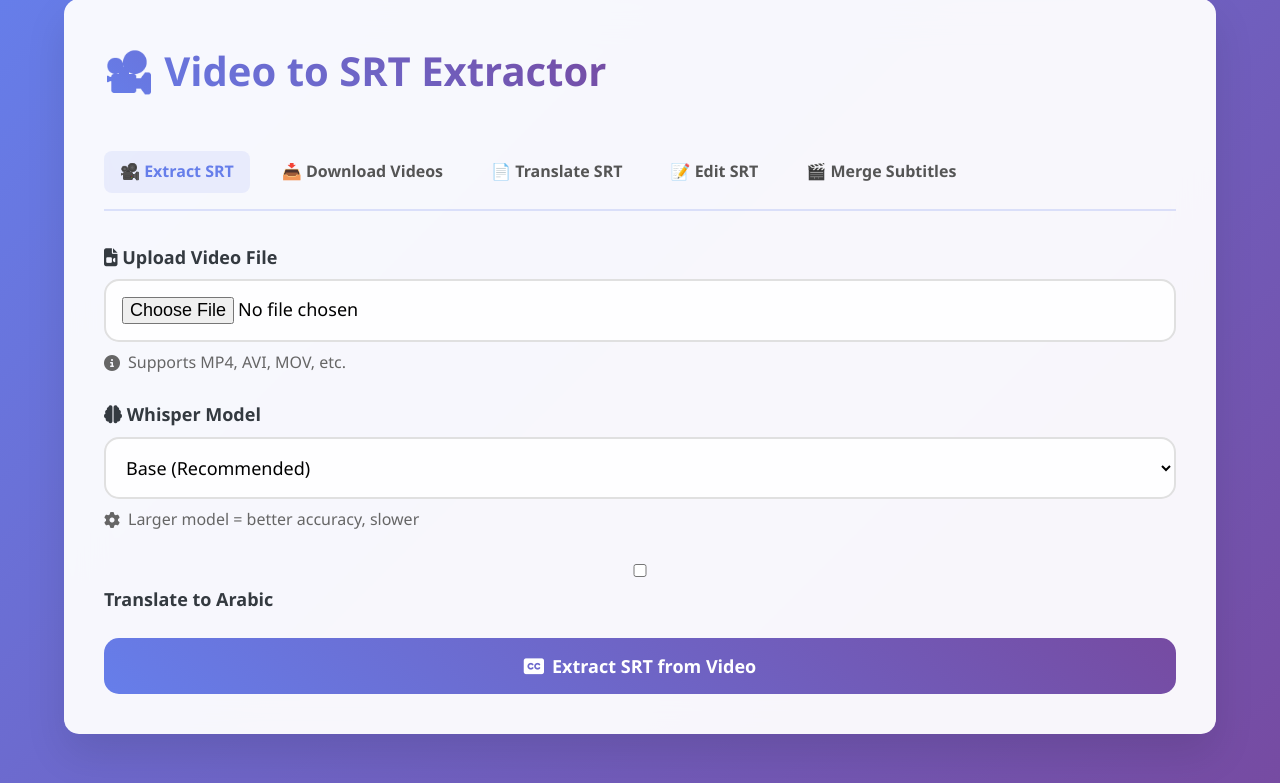
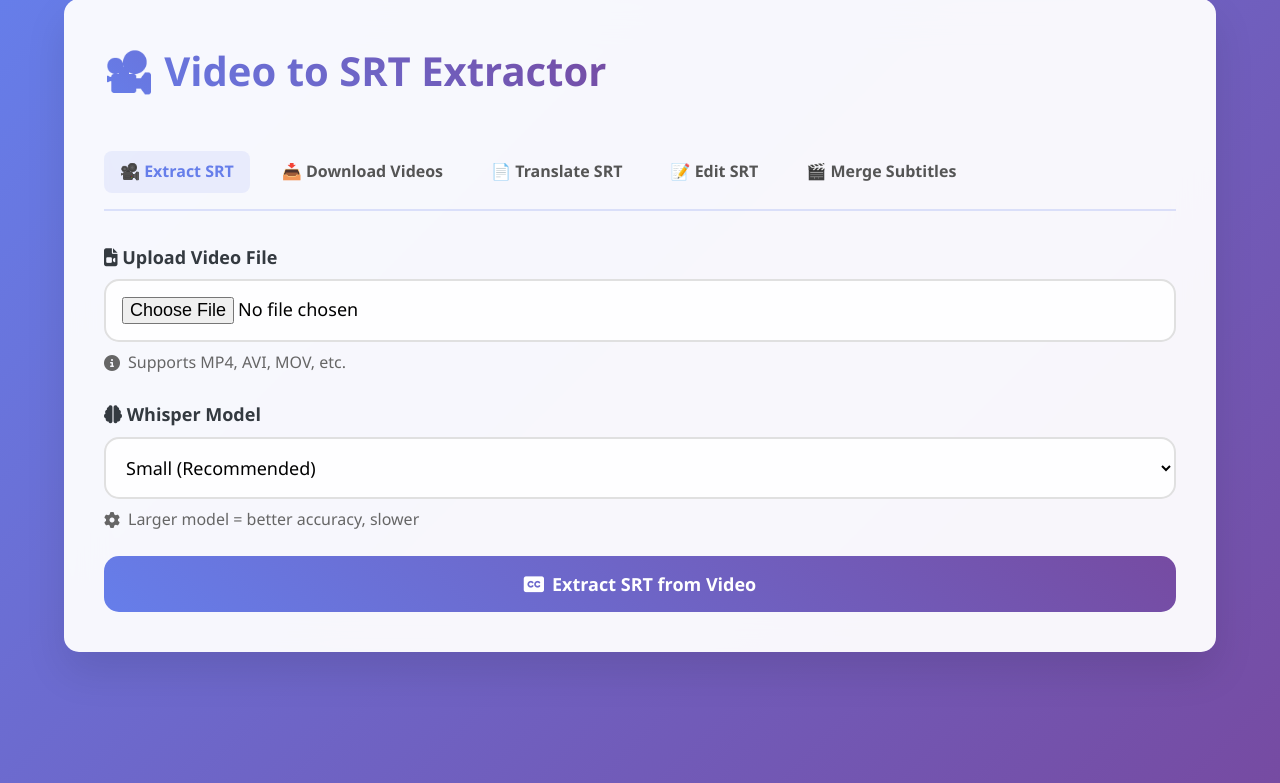
Before and after one commit to aladhefafalquran/SRT-PROJ, a Flask app: page /video_to_srt_page in a window 1280 px wide. Shown: the part 17-800 px from the top of the page. Run offline with Flask 3, Linux system fonts and the light colour scheme.

Commit message:
Add files via upload

```diff
--- a/app.py
+++ b/app.py
@@ -899,7 +899,6 @@
     return Response(generate(), mimetype='text/event-stream')
 
 
-# Add this route to your app.py on VPS
 @app.route('/video_status_json/<conversion_id>')
 def video_status_json(conversion_id):
     """JSON endpoint for fallback status checking"""
@@ -909,7 +908,6 @@
             return jsonify({'status': 'error', 'message': 'Job not found'}), 404
 
         if status['status'] == 'completed':
-            # Clean up after sending completed status
             completed_status = status.copy()
             del video_processing_status[conversion_id]
             return jsonify({
@@ -919,7 +917,6 @@
                 'data': {'srt_file': completed_status['srt_file']}
             })
         elif status['status'] == 'error':
-            # Clean up after sending error status
             error_message = status['message']
             del video_processing_status[conversion_id]
             return jsonify({'status': 'error', 'message': error_message})
--- a/templates/video_to_srt.html
+++ b/templates/video_to_srt.html
@@ -29,8 +29,8 @@
         </label>
         <select id="videoModel">
             <option value="tiny">Tiny (Fastest)</option>
-            <option value="base" selected>Base (Recommended)</option>
-            <option value="small">Small</option>
+            <option value="base">Base</option>
+            <option value="small" selected>Small (Recommended)</option>
             <option value="medium">Medium</option>
             <option value="large">Large</option>
         </select>
@@ -38,13 +38,6 @@
             <i class="fas fa-cog" aria-hidden="true"></i>
             Larger model = better accuracy, slower
         </div>
-    </div>
-
-    <div class="form-group">
-        <label>
-            <input type="checkbox" id="videoTranslateOption">
-            Translate to Arabic
-        </label>
     </div>
 
     <button id="videoConvertBtn" class="btn btn-primary">
@@ -128,7 +121,9 @@
     document.getElementById('videoConvertBtn').addEventListener('click', async () => {
         const file = document.getElementById('videoFile').files[0];
         const model = document.getElementById('videoModel').value;
-        const translate = document.getElementById('videoTranslateOption').checked;
+
+        // Always set translate to false since checkbox is removed
+        const translate = false;
 
         if (!file) return showError("Please select a video file.");
 
@@ -242,8 +237,6 @@
                 addTerminalLog(`⚠️ Fallback check failed: ${err.message}`);
                 setTimeout(() => checkVideoStatusFallback(conversionId), 5000);
             });
-
-
     }
 
     function showVideoResults(data) {
```
Lines whose indentation alone changed are shown as unchanged.
